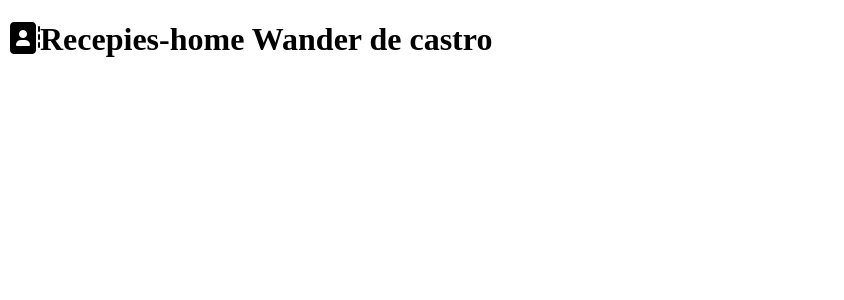
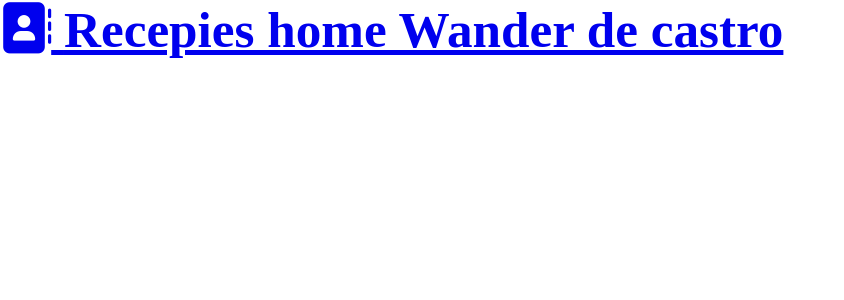
Before and after one commit to wandercastroalves/django_learn, a Django app: page / in a window 1280 px wide. Shown: the top 300 px of the page, without its empty margins (0-844 px from the left). Run offline with Django 5.2, Linux system fonts and the light colour scheme.

Commit message:
criacao de pages

```diff
--- a/recipes/templates/recipes/home.html
+++ b/recipes/templates/recipes/home.html
@@ -1,15 +1,52 @@
 <!DOCTYPE html>
 <html lang="pt-br">
+
 <head>
     <meta charset="UTF-8">
     <meta name="viewport" content="width=device-width, initial-scale=1.0">
-    <link rel="stylesheet" href="https://cdnjs.cloudflare.com/ajax/libs/font-awesome/6.7.2/css/fontawesome.min.css" integrity="sha512-v8QQ0YQ3H4K6Ic3PJkym91KoeNT5S3PnDKvqnwqFD1oiqIl653crGZplPdU5KKtHjO0QKcQ2aUlQZYjHczkmGw==" crossorigin="anonymous" referrerpolicy="no-referrer" />
-    <link rel="stylesheet" href="https://cdnjs.cloudflare.com/ajax/libs/font-awesome/6.7.2/css/brands.min.css" integrity="sha512-58P9Hy7II0YeXLv+iFiLCv1rtLW47xmiRpC1oFafeKNShp8V5bKV/ciVtYqbk2YfxXQMt58DjNfkXFOn62xE+g==" crossorigin="anonymous" referrerpolicy="no-referrer" />
-    <link rel="stylesheet" href="https://cdnjs.cloudflare.com/ajax/libs/font-awesome/6.7.2/css/solid.min.css" integrity="sha512-DzC7h7+bDlpXPDQsX/0fShhf1dLxXlHuhPBkBo/5wJWRoTU6YL7moeiNoej6q3wh5ti78C57Tu1JwTNlcgHSjg==" crossorigin="anonymous" referrerpolicy="no-referrer" />
+    <link rel="stylesheet" href="https://cdnjs.cloudflare.com/ajax/libs/font-awesome/6.7.2/css/fontawesome.min.css"
+        integrity="sha512-v8QQ0YQ3H4K6Ic3PJkym91KoeNT5S3PnDKvqnwqFD1oiqIl653crGZplPdU5KKtHjO0QKcQ2aUlQZYjHczkmGw=="
+        crossorigin="anonymous" referrerpolicy="no-referrer" />
+    <link rel="stylesheet" href="https://cdnjs.cloudflare.com/ajax/libs/font-awesome/6.7.2/css/brands.min.css"
+        integrity="sha512-58P9Hy7II0YeXLv+iFiLCv1rtLW47xmiRpC1oFafeKNShp8V5bKV/ciVtYqbk2YfxXQMt58DjNfkXFOn62xE+g=="
+        crossorigin="anonymous" referrerpolicy="no-referrer" />
+    <link rel="stylesheet" href="https://cdnjs.cloudflare.com/ajax/libs/font-awesome/6.7.2/css/solid.min.css"
+        integrity="sha512-DzC7h7+bDlpXPDQsX/0fShhf1dLxXlHuhPBkBo/5wJWRoTU6YL7moeiNoej6q3wh5ti78C57Tu1JwTNlcgHSjg=="
+        crossorigin="anonymous" referrerpolicy="no-referrer" />
 
     <title>Recipes</title>
+
+    <style>
+        * {
+            padding: 0;
+            margin: 0;
+            box-sizing: border-box;
+        }
+
+        html {
+            font-size: 62, 5%;
+        }
+
+        body {
+            font-size: 1.6rem;
+        }
+    </style>
 </head>
+
 <body>
-    <h1><i class="fa-solid fa-address-book"></i>Recepies-home {{Name}}</h1>
+    <header class="main-header-container">
+        <div class="main-header container">
+            <h1>
+                <a href="/">
+                    <i class="fa-solid fa-address-book"></i>
+                    <span>Recepies home {{Name}}</span>
+                </a>
+            </h1>
+        </div>
+
+
+    </header>
+
 </body>
+
 </html>
```
